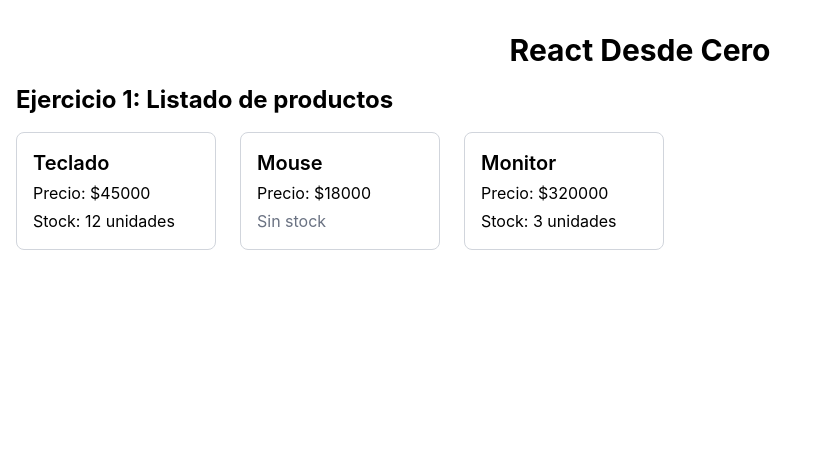
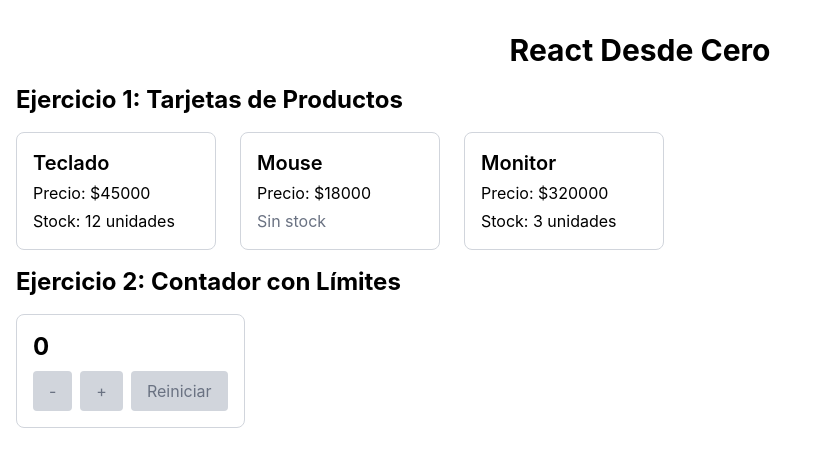
Before and after one commit to Ludcs/programacion4-react, a React (Vite) app: page / in a window 1280 px wide. Shown: the top 466 px of the page, without its empty margins (0-817 px from the left). Built offline with nearby package versions, Linux system fonts and the light colour scheme.

Commit message:
Ejercicio 2 resuelto

```diff
--- /dev/null
+++ b/ejercicios-basicos/Ej2.tsx
@@ -0,0 +1,34 @@
+import { useState } from "react"
+
+export default function Contador() {
+
+    const [valor, setValor] = useState(0)
+
+    const incrementar = () => {
+        if (valor < 10)
+        setValor(valor + 1)
+    }
+
+    const decrementar = () => {
+
+        setValor(valor - 1)
+    }
+
+    return (
+        <div className="flex flex-col gap-2 border border-solid border-gray-300 rounded-lg p-4 w-fit">
+            <p className="text-2xl font-bold">{valor}</p>
+            <div className="flex gap-2">
+                <button className={`${valor === 0 ? 'bg-gray-300 text-gray-500 py-2 px-4 rounded cursor-not-allowed' : 'bg-gray-300 text-gray-500 py-2 px-4 rounded hover:bg-gray-400 cursor-pointer'}`} onClick={decrementar} disabled={valor === 0}>
+                    -
+                </button>
+                <button className={`${valor === 10 ? 'bg-gray-300 text-gray-500 py-2 px-4 rounded cursor-not-allowed' : 'bg-gray-300 text-gray-500 py-2 px-4 rounded hover:bg-gray-400 cursor-pointer'}`} onClick={incrementar} disabled={valor === 10}>
+                    +
+                </button>
+                <button onClick={() => setValor(0)} className="bg-gray-300 text-gray-500 py-2 px-4 rounded hover:bg-gray-400 cursor-pointer">
+                    Reiniciar
+                </button>
+            </div>
+            {valor === 10 && <p className="text-sm text-gray-500">Llegaste al máximo</p>}
+        </div>
+    )
+}
--- a/src/App.tsx
+++ b/src/App.tsx
@@ -1,5 +1,6 @@
 import "./App.css";
 import Producto from "../ejercicios-basicos/Ej1";
+import Contador from "../ejercicios-basicos/Ej2";
 
 const productos = [
   { nombre: "Teclado", precio: 45000, stock: 12 },
@@ -15,13 +16,19 @@ function App() {
           React Desde Cero
         </h1>
         <h1 className="text-2xl font-bold mb-4">
-          Ejercicio 1: Listado de productos
+          Ejercicio 1: Tarjetas de Productos
         </h1>
-        <div className="flex justify-start items-center gap-6">
+        <div className="flex justify-start items-center gap-6 mb-4">
           {productos.map((producto) => (
             <Producto key={producto.nombre} {...producto} />
           ))}
         </div>
+        <h1 className="text-2xl font-bold mb-4">
+          Ejercicio 2: Contador con Límites
+        </h1>
+        <>
+        <Contador />
+        </>
       </main>
     </>
   );
```
